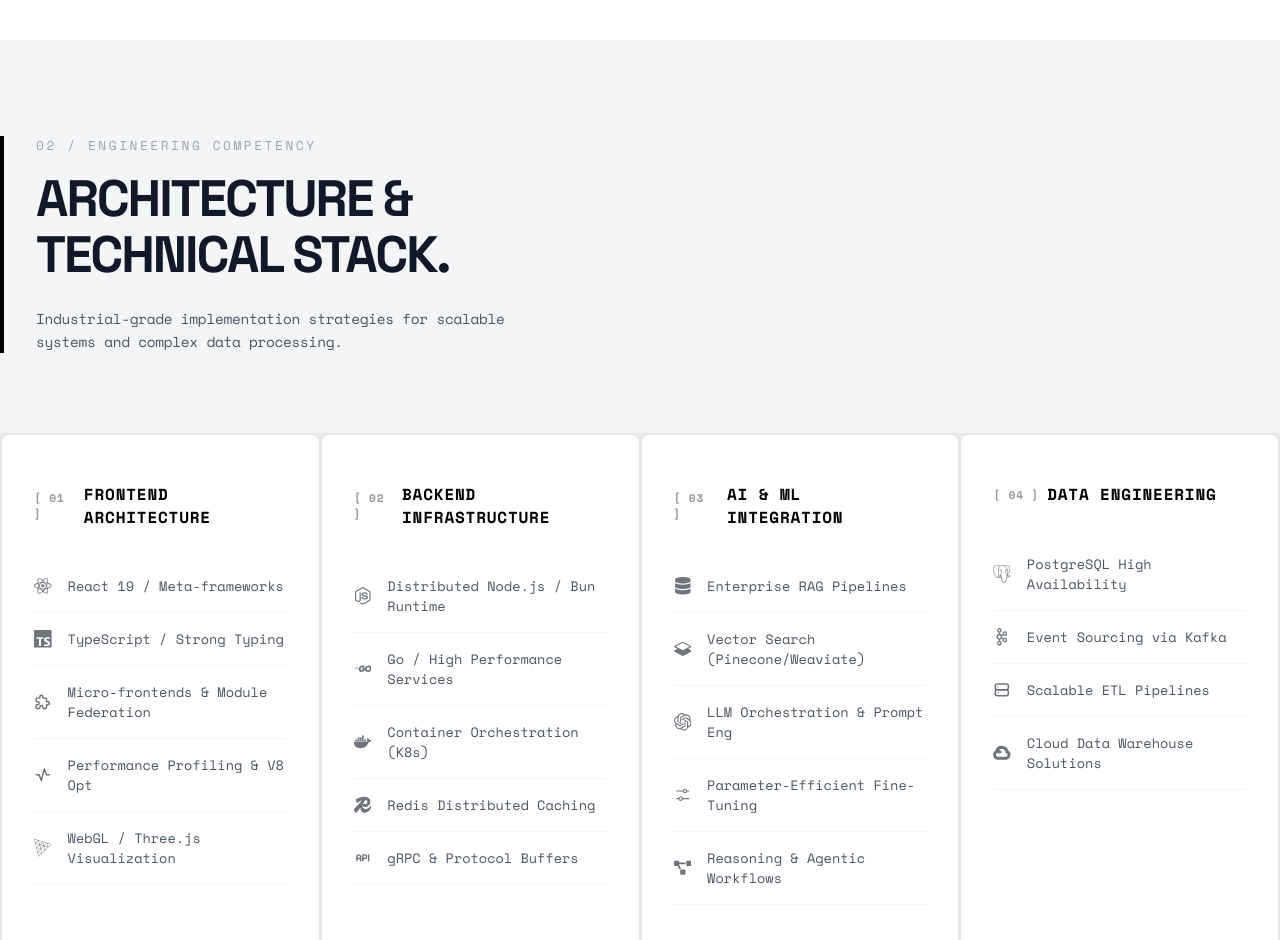
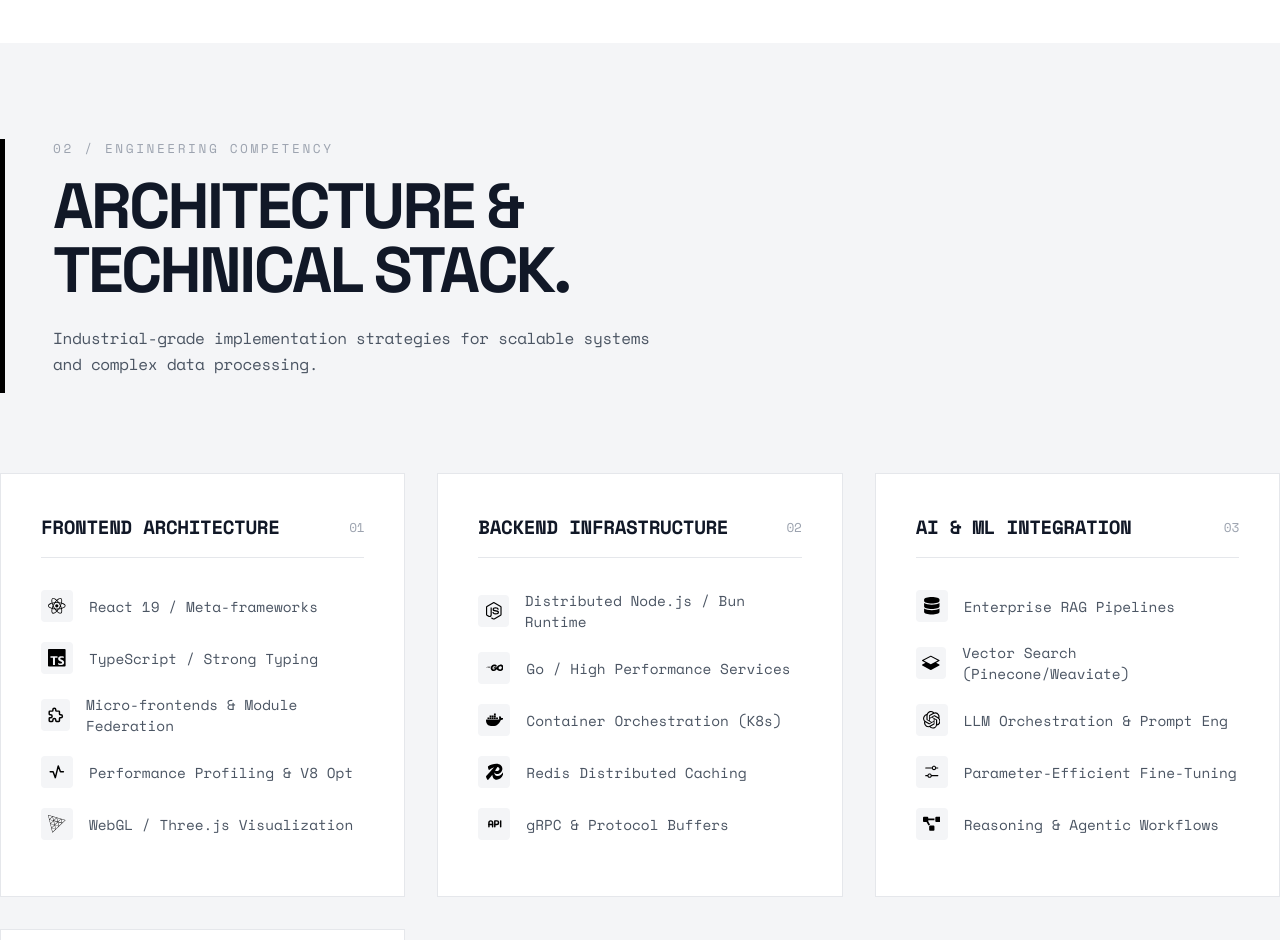
Before and after one commit to watcharaponthod-code/Portfolio, a React (Vite) app: page / in a window 1280 px wide. Shown: the part 1860-2800 px from the top of the page. Built offline with nearby package versions, Linux system fonts and the light colour scheme; no server answers.

Commit message:
feat: Add core portfolio sections, including an interactive system architecture visualization, and configure GitHub Actions deployment.

```diff
--- a/components/portfolio/Landing.tsx
+++ b/components/portfolio/Landing.tsx
@@ -242,7 +242,6 @@ export default function Landing() {
 
       <div id="system" className="scroll-reveal reveal-left" style={{ position: 'relative', zIndex: 10, background: 'var(--bg-primary)' }}>
         <div className="container section">
-          <h2 style={{ marginBottom: '2rem' }}>System Architecture</h2>
           <SystemBrain />
         </div>
       </div>
--- /dev/null
+++ b/components/portfolio/SectionHeader.tsx
@@ -0,0 +1,71 @@
+
+import GlitchText from '../visuals/GlitchText';
+
+interface SectionHeaderProps {
+    subtitle: string;
+    titleLines: string[];
+    description?: string;
+    isDark?: boolean;
+}
+
+export default function SectionHeader({ subtitle, titleLines, description, isDark = false }: SectionHeaderProps) {
+    const textColor = isDark ? 'white' : 'var(--text-primary)';
+    const secondaryColor = isDark ? 'rgba(255,255,255,0.7)' : 'var(--text-secondary)';
+    const tertiaryColor = isDark ? 'rgba(255,255,255,0.4)' : 'var(--text-tertiary)';
+    const borderColor = isDark ? 'white' : 'black';
+
+    return (
+        <header className="section-header" style={{
+            marginBottom: '5rem',
+            borderLeft: `5px solid ${borderColor}`,
+            paddingLeft: '3rem',
+            display: 'flex',
+            flexDirection: 'column',
+            justifyContent: 'center'
+        }}>
+            <div className="mono" style={{
+                color: tertiaryColor,
+                marginBottom: '1rem',
+                letterSpacing: '0.2em',
+                textTransform: 'uppercase',
+                fontSize: '0.8rem'
+            }}>
+                {subtitle}
+            </div>
+            <h1 style={{
+                fontSize: 'clamp(2.5rem, 5vw, 4.5rem)',
+                fontWeight: 800,
+                lineHeight: 1,
+                color: textColor,
+                marginBottom: description ? '1.5rem' : '0'
+            }}>
+                {titleLines.map((line, i) => (
+                    <span key={i} style={{ display: 'block' }}>
+                        <GlitchText text={line} />
+                    </span>
+                ))}
+            </h1>
+            {description && (
+                <p className="mono" style={{
+                    marginTop: '0',
+                    color: secondaryColor,
+                    maxWidth: '600px',
+                    fontSize: '1rem',
+                    lineHeight: '1.6'
+                }}>
+                    {description}
+                </p>
+            )}
+
+            <style>{`
+        @media (max-width: 768px) {
+          .section-header {
+            padding-left: 1.5rem !important;
+            border-left-width: 4px !important;
+            margin-bottom: 3rem !important;
+          }
+        }
+      `}</style>
+        </header>
+    );
+}
--- a/components/portfolio/SkillArchitecture.tsx
+++ b/components/portfolio/SkillArchitecture.tsx
@@ -22,6 +22,7 @@ import { FaDatabase, FaProjectDiagram } from 'react-icons/fa';
 import { VscSettings } from 'react-icons/vsc';
 import { BsLayersHalf } from 'react-icons/bs';
 import GlitchText from '../visuals/GlitchText';
+import SectionHeader from './SectionHeader';
 
 export default function SkillArchitecture() {
   const domains = [
@@ -69,62 +70,56 @@ export default function SkillArchitecture() {
   return (
     <div className="section container" style={{ minHeight: '90vh', display: 'flex', flexDirection: 'column', justifyContent: 'center' }}>
       <div className="animate-enter">
-        <header className="skill-header" style={{ marginBottom: '5rem', borderLeft: '4px solid black', paddingLeft: '2rem' }}>
-          <div className="mono" style={{ color: 'var(--text-tertiary)', marginBottom: '1rem', letterSpacing: '0.2em', textTransform: 'uppercase', fontSize: '0.8rem' }}>
-            02 / Engineering Competency
-          </div>
-          <h1 style={{ fontSize: 'clamp(2rem, 4vw, 3.5rem)', fontWeight: 800, lineHeight: 1.1 }}>
-            <GlitchText text="Architecture &" /><br />
-            <GlitchText text="Technical Stack." />
-          </h1>
-          <p className="mono" style={{ marginTop: '1.5rem', color: 'var(--text-secondary)', maxWidth: '500px' }}>
-            Industrial-grade implementation strategies for scalable systems and complex data processing.
-          </p>
-        </header>
+        <SectionHeader
+          subtitle="02 / ENGINEERING COMPETENCY"
+          titleLines={["Architecture &", "Technical Stack."]}
+          description="Industrial-grade implementation strategies for scalable systems and complex data processing."
+        />
 
-        <div className="skills-grid" style={{
+        <div className="tech-grid" style={{
           display: 'grid',
-          gridTemplateColumns: 'repeat(auto-fit, minmax(280px, 1fr))',
-          gap: '1px',
-          background: 'var(--border-light)',
-          border: '1px solid var(--border-light)'
+          gridTemplateColumns: 'repeat(auto-fit, minmax(300px, 1fr))',
+          gap: '2rem'
         }}>
           {domains.map((domain, i) => (
-            <div key={i} className="skill-card stagger-item" style={{
+            <div key={i} className="tech-card stagger-item" style={{
               background: 'white',
-              padding: '3rem 2rem'
+              border: '1px solid var(--border-light)',
+              padding: '2.5rem',
+              position: 'relative',
+              transition: 'all 0.3s ease'
             }}>
-              <h3 className="mono" style={{
-                color: 'var(--accent-primary)',
-                marginBottom: '2rem',
-                fontSize: '1rem',
-                textTransform: 'uppercase',
-                letterSpacing: '0.05em',
-                display: 'flex',
-                alignItems: 'center',
-                gap: '0.5rem'
-              }}>
-                <span style={{ fontSize: '0.7rem', opacity: 0.4 }}>{`[ 0${i + 1} ]`}</span>
-                {domain.title}
-              </h3>
-              <ul style={{ padding: 0, listStyle: 'none', display: 'grid', gap: '0' }}>
+              {/* Card Header */}
+              <div style={{ display: 'flex', justifyContent: 'space-between', alignItems: 'center', marginBottom: '2rem', paddingBottom: '1rem', borderBottom: '1px solid var(--border-light)' }}>
+                <h3 className="mono" style={{ fontSize: '1.2rem', fontWeight: 700, textTransform: 'uppercase', margin: 0 }}>
+                  {domain.title}
+                </h3>
+                <span className="mono" style={{ fontSize: '0.8rem', color: 'var(--text-tertiary)' }}>
+                  {`0${i + 1}`}
+                </span>
+              </div>
+
+              {/* Skills List */}
+              <ul style={{ padding: 0, listStyle: 'none', display: 'flex', flexDirection: 'column', gap: '1.25rem' }}>
                 {domain.skills.map((skill, j) => (
                   <li key={j} style={{
-                    padding: '1rem 0',
-                    borderBottom: '1px solid var(--bg-secondary)',
-                    fontFamily: 'var(--font-mono)',
-                    fontSize: '0.85rem',
                     display: 'flex',
                     alignItems: 'center',
                     gap: '1rem',
-                    color: 'var(--text-secondary)'
+                    color: 'var(--text-secondary)',
+                    fontFamily: 'var(--font-mono)',
+                    fontSize: '0.9rem'
                   }}>
                     <span style={{
-                      color: 'var(--text-primary)',
-                      fontSize: '1.1rem',
                       display: 'flex',
                       alignItems: 'center',
-                      opacity: 0.6
+                      justifyContent: 'center',
+                      width: '32px',
+                      height: '32px',
+                      background: 'var(--bg-secondary)',
+                      color: 'black',
+                      borderRadius: '4px',
+                      fontSize: '1.1rem'
                     }}>
                       {skill.icon}
                     </span>
@@ -132,32 +127,51 @@ export default function SkillArchitecture() {
                   </li>
                 ))}
               </ul>
+
+              {/* Hover Line */}
+              <div className="hover-line" />
             </div>
           ))}
         </div>
 
-        <div className="skill-footer" style={{ marginTop: '4rem', display: 'flex', justifyContent: 'space-between', borderTop: '1px solid var(--border-light)', paddingTop: '2rem' }}>
-          <div className="mono" style={{ fontSize: '0.75rem', opacity: 0.5 }}>
-            ISO / IEC 27001 CONFORMANT
+        <div className="skill-footer" style={{ marginTop: '5rem', display: 'flex', justifyContent: 'space-between', borderTop: '1px solid var(--border-light)', paddingTop: '1.5rem' }}>
+          <div className="mono" style={{ fontSize: '0.7rem', opacity: 0.4 }}>
+            SYSTEM VALIDATION: PASS
           </div>
-          <div className="mono" style={{ fontSize: '0.75rem', opacity: 0.5 }}>
-            BUILD VERSION: 2026.02.08
+          <div className="mono" style={{ fontSize: '0.7rem', opacity: 0.4 }}>
+            UPTIME: 99.99%
           </div>
         </div>
       </div>
 
       <style>{`
+        .tech-card:hover {
+          border-color: black;
+          transform: translateY(-5px);
+          box-shadow: 0 10px 30px rgba(0,0,0,0.05);
+        }
+
+        .hover-line {
+          position: absolute;
+          bottom: 0;
+          left: 0;
+          width: 0;
+          height: 3px;
+          background: black;
+          transition: width 0.3s cubic-bezier(0.22, 1, 0.36, 1);
+        }
+
+        .tech-card:hover .hover-line {
+          width: 100%;
+        }
+
         @media (max-width: 768px) {
-          .skill-header {
-            margin-bottom: 3rem !important;
-            padding-left: 1.5rem !important;
+          .tech-grid {
+             grid-template-columns: 1fr;
+             gap: 1.5rem;
           }
-          .skill-card {
+          .tech-card {
             padding: 2rem 1.5rem !important;
-          }
-          .skill-footer {
-            flex-direction: column !important;
-            gap: 1rem !important;
           }
         }
       `}</style>
--- a/components/portfolio/SystemBrain.tsx
+++ b/components/portfolio/SystemBrain.tsx
@@ -1,6 +1,7 @@
 import { useState, useMemo } from 'react';
 import { TbBrandReact, TbCloudComputing, TbDatabase, TbSettingsAutomation, TbCpu } from 'react-icons/tb';
 import GlitchText from '../visuals/GlitchText';
+import SectionHeader from './SectionHeader';
 
 interface Node {
   id: string;
@@ -62,15 +63,10 @@ export default function SystemBrain() {
 
   return (
     <div className="section container" style={{ minHeight: '100vh', display: 'flex', flexDirection: 'column', justifyContent: 'center' }}>
-      <header style={{ marginBottom: '4rem' }}>
-        <div className="mono" style={{ color: 'var(--text-tertiary)', marginBottom: '1rem', letterSpacing: '0.2em', textTransform: 'uppercase', fontSize: '0.8rem' }}>
-          03 / System Architecture
-        </div>
-        <h1 style={{ fontSize: 'clamp(2.5rem, 5.5vw, 6rem)', fontWeight: 800, lineHeight: 1, letterSpacing: '-0.04em' }}>
-          <GlitchText text="Interactive" /><br />
-          <GlitchText text="System Map." />
-        </h1>
-      </header>
+      <SectionHeader
+        subtitle="03 / SYSTEM ARCHITECTURE"
+        titleLines={["Interactive", "System Map."]}
+      />
 
       {/* Desktop Diagram Container */}
       <div className="desktop-diagram" style={{
--- a/index.css
+++ b/index.css
@@ -295,11 +295,27 @@ p {
 
 @media (max-width: 768px) {
   .container {
-    padding: 0 1rem;
+    padding: 0 2rem;
   }
 
   .section {
     padding: 3rem 0;
+  }
+
+  /* Prevent text overflow */
+  h1,
+  h2,
+  h3,
+  p {
+    overflow-wrap: break-word;
+    /* Ensure long words break */
+    hyphens: auto;
+  }
+
+  /* Add paragraph indentation */
+  p {
+    text-indent: 1.5rem;
+    margin-bottom: 1rem;
   }
 }
 
```
Also changed, not shown: components/portfolio/Philosophy.tsx (+6 -9 lines), components/portfolio/Projects.tsx (+89 -53 lines).
